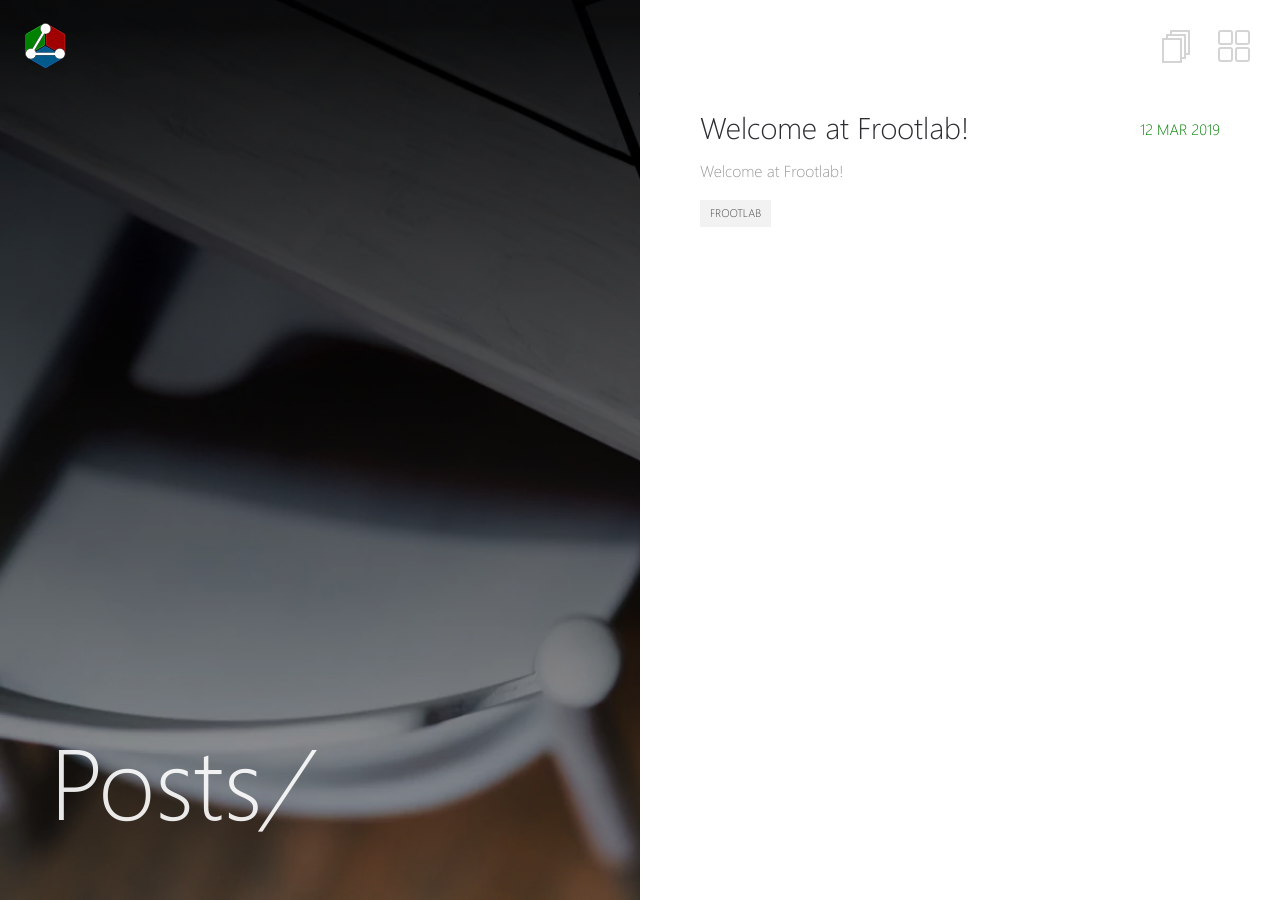
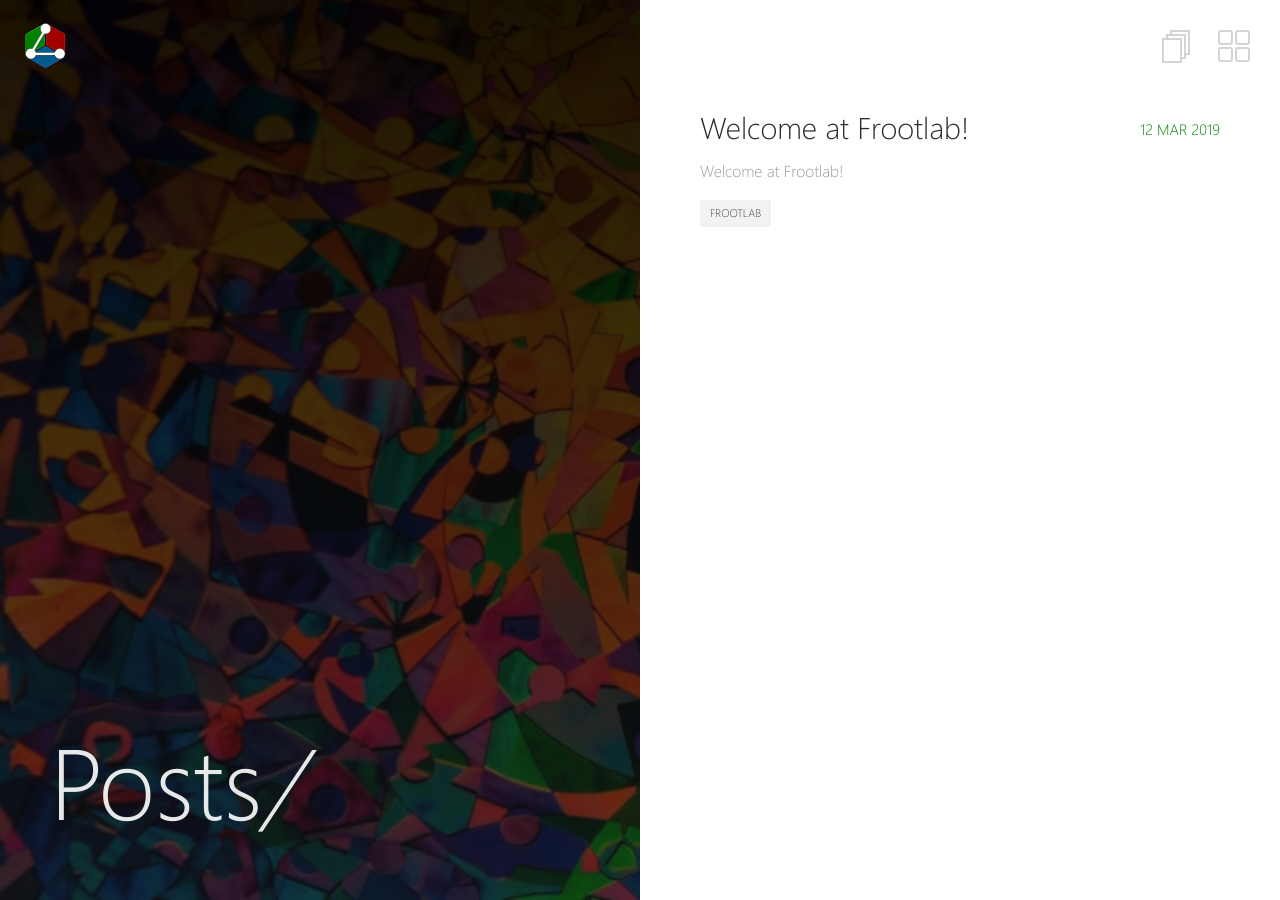
Before and after one commit to frootlab/frootlab.github.io, a Jekyll site: the page built from _pages/posts.md, in a window 1280 px wide. Built offline with Jekyll 4.4.1, drawn with Linux system fonts in a browser that asks for light colours.

Commit message:
fixes #14

```diff
--- a/_config.yml
+++ b/_config.yml
@@ -9,8 +9,8 @@ future: true
 # Left Block Images
 background:
   homepage: images/back/home.webp
-  post-list: images/back/news.webp
-  default-post: images/back/news.webp
+  post-list: images/back/painting.webp
+  default-post: images/back/painting.webp
 
 # Jekyll
 #permalink:          /:title/
--- a/_includes/head.html
+++ b/_includes/head.html
@@ -62,17 +62,17 @@
   {% capture image %}{{ page.image }}{% endcapture %}
   {% unless image contains 'http://' or image contains 'https://' %}{% capture image %}{{ site.url }}/{{ image }}{% endcapture %}{% endunless %}
   <style type="text/css">
-    #posts.inner-post-page .block-left {background: linear-gradient(rgba(0, 0, 0, 0.6), rgba(0, 0, 0, 0.2)), url({{ image }}) no-repeat;background-size: cover;}
+    #posts.inner-post-page .block-left {background: linear-gradient(rgba(0, 0, 0, 0.9), rgba(20, 22, 26, 0.6)), url({{ image }}) no-repeat;background-size: cover;}
   </style>
   {% else %}
   <style type="text/css">
-    #posts.inner-post-page .block-left {background: linear-gradient(rgba(0, 0, 0, 0.6), rgba(0, 0, 0, 0.2)), url({{ site.url }}/{{ site.background.default-post }}) no-repeat;background-size: cover;}
+    #posts.inner-post-page .block-left {background: linear-gradient(rgba(0, 0, 0, 0.9), rgba(20, 22, 26, 0.6)), url({{ site.url }}/{{ site.background.default-post }}) no-repeat;background-size: cover;}
   </style>
   {% endif %}
 
   <!-- Left Block Images for Home and Pages -->
   <style type="text/css">
-    #posts .block-left {background: linear-gradient(rgba(0, 0, 0, 0.6), rgba(0, 0, 0, 0.2)), url({{ site.url }}/{{ site.background.post-list }}) no-repeat;background-size: cover, cover;}
+    #posts .block-left {background: linear-gradient(rgba(0, 0, 0, 0.9), rgba(20, 22, 26, 0.6)), url({{ site.url }}/{{ site.background.post-list }}) no-repeat;background-size: cover, cover;}
     .block-left {background: linear-gradient(rgba(0, 0, 0, 0.9), rgba(20, 22, 26, 0.6)), url({{ site.url }}/{{ site.background.homepage }}) no-repeat;background-size: cover;}
   </style>
 </head>
```
